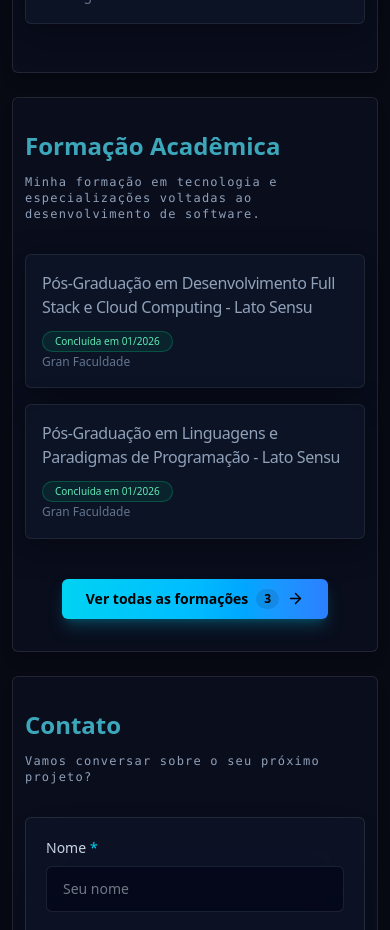
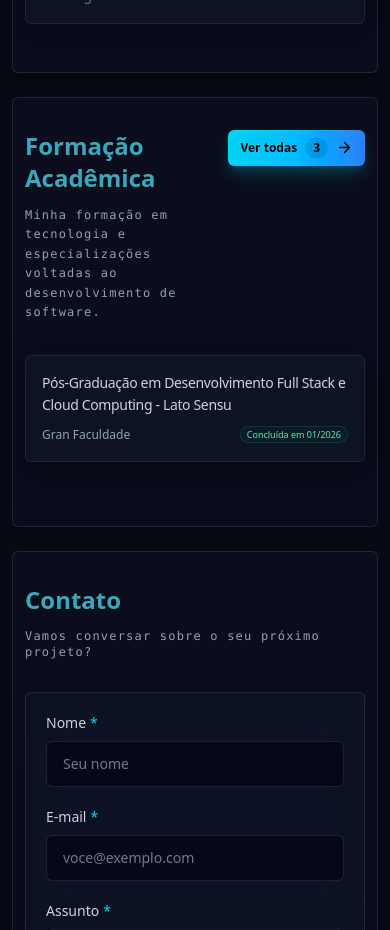
Before and after one commit to robsonejsoares/portfolio, a Next.js app: page /portfolio/robson-soares in a window 390 px wide. Shown: the part 4500-5430 px from the top of the page. Built offline with nearby package versions, Linux system fonts and the light colour scheme.

Commit message:
fix: padroniza section da formação acadêmica

```diff
--- a/src/components/sections/section-formacao-academica/SectionFormacaoAcademica.tsx
+++ b/src/components/sections/section-formacao-academica/SectionFormacaoAcademica.tsx
@@ -11,17 +11,27 @@ import { LoadingDialog } from "@/components/common/LoadingDialog";
 import { CardFormacao } from "./components/CardFormacao";
 import { DialogFormacoAcademica } from "./dialogs/DialogFormacoAcademica";
 
-const LIMITE_FORMACOES = 2;
+const LIMITE_FORMACOES_MOBILE = 1;
+const LIMITE_FORMACOES_DESKTOP = 2;
 
 export function SectionFormacaoAcademica() {
     const [dialogAberto, setDialogAberto] = useState(false);
     const [carregando, setCarregando] = useState(false);
 
     const formacoes = ordenarFormacoes(dadosCurriculo.education);
-    const formacoesVisiveis = formacoes.slice(0, LIMITE_FORMACOES);
+
+    const formacoesMobile = formacoes.slice(
+        0,
+        LIMITE_FORMACOES_MOBILE,
+    );
+
+    const formacoesDesktop = formacoes.slice(
+        0,
+        LIMITE_FORMACOES_DESKTOP,
+    );
 
     const existemMaisFormacoes =
-        formacoes.length > LIMITE_FORMACOES;
+        formacoes.length > LIMITE_FORMACOES_MOBILE;
 
     function handleAbrirDialog() {
         if (carregando || dialogAberto) return;
@@ -29,28 +39,39 @@ export function SectionFormacaoAcademica() {
         setCarregando(true);
     }
 
+    function handleFecharDialog() {
+        setDialogAberto(false);
+    }
+
     function handleCarregamentoFinalizado() {
         setCarregando(false);
         setDialogAberto(true);
     }
 
-    function handleFecharDialog() {
-        setDialogAberto(false);
-    }
+    return (
+        <>
+            {/* Loading compartilhado */}
+            <LoadingDialog
+                isLoading={carregando}
+                onFinished={handleCarregamentoFinalizado}
+                text="Acessando formações acadêmicas..."
+            />
 
-    return (
             <section
                 id="education"
                 aria-labelledby="education-title"
                 className="relative z-10 w-full min-w-0 py-6 sm:py-8"
             >
-            <header className="mb-8 w-full text-left">
-                <motion.div
+                <div className="w-full min-w-0 space-y-8 sm:space-y-10">
+                    {/* Cabeçalho com botão no padrão do projeto */}
+                    <motion.header
                         initial={{ opacity: 0, y: 20 }}
                         whileInView={{ opacity: 1, y: 0 }}
                         viewport={{ once: true }}
                         transition={{ duration: 0.5 }}
+                        className="flex w-full min-w-0 items-start justify-between gap-3 text-left"
                     >
+                        <div className="min-w-0 flex-1">
                             <h2
                                 id="education-title"
                                 className="mb-3 font-display text-2xl font-bold text-cyan-300/70"
@@ -58,75 +79,81 @@ export function SectionFormacaoAcademica() {
                                 Formação Acadêmica
                             </h2>
 
-                    <p className="text-left font-mono text-xs tracking-widest text-slate-400">
+                            <p className="break-words text-left font-mono text-xs leading-relaxed tracking-widest text-slate-400">
                                 Minha formação em tecnologia e especializações
                                 voltadas ao desenvolvimento de software.
                             </p>
-                </motion.div>
-            </header>
-
-            <div className="flex w-full min-w-0 flex-col gap-4">
-                {formacoesVisiveis.map((formacao, indice) => (
-                    <CardFormacao
-                        key={`${formacao.institution}-${formacao.degree}`}
-                        formacao={formacao}
-                        indice={indice}
-                        ultima={indice === formacoesVisiveis.length - 1}
-                    />
-                ))}
                         </div>
 
                         {existemMaisFormacoes && (
-                <motion.div
-                    initial={{ opacity: 0, y: 8 }}
-                    whileInView={{ opacity: 1, y: 0 }}
-                    viewport={{ once: true }}
-                    transition={{ duration: 0.4, delay: 0.1 }}
-                    className="mt-10 flex justify-center"
-                >
                             <button
                                 type="button"
                                 onClick={handleAbrirDialog}
-                        disabled={carregando}
+                                disabled={carregando || dialogAberto}
                                 aria-haspopup="dialog"
                                 aria-expanded={dialogAberto}
-                        className="group relative flex cursor-pointer items-center gap-2 overflow-hidden rounded-md bg-gradient-to-r from-cyan-400 via-sky-400 to-blue-500 px-6 py-2.5 text-sm font-semibold text-black shadow-lg shadow-cyan-500/25 transition-all duration-300 hover:scale-105 hover:brightness-110 hover:shadow-[0_0_35px_rgba(6,182,212,0.9)] active:scale-95 disabled:cursor-wait disabled:opacity-70"
+                                className="group relative inline-flex max-w-[48%] shrink-0 cursor-pointer items-center justify-center gap-2 overflow-hidden rounded-md bg-gradient-to-r from-cyan-400 via-sky-400 to-blue-500 px-3 py-2 text-xs font-semibold text-black shadow-lg shadow-cyan-500/25 transition-all duration-300 hover:brightness-110 hover:shadow-[0_0_35px_rgba(6,182,212,0.5)] active:scale-95 disabled:cursor-wait disabled:opacity-70 sm:max-w-none sm:gap-3 sm:px-6 sm:py-2.5 sm:text-sm"
                             >
+                                {/* Efeito de brilho */}
                                 <span
                                     aria-hidden="true"
                                     className="pointer-events-none absolute inset-0 h-full w-full -translate-x-full bg-gradient-to-r from-transparent via-white/50 to-transparent transition-transform duration-700 ease-in-out group-hover:translate-x-full"
                                 />
 
-                        <span className="relative z-10 flex items-center gap-2">
-                            <span>Ver todas as formações</span>
+                                <span className="relative z-10 inline-flex min-w-0 items-center justify-center gap-2 sm:gap-3">
+                                    <span className="sm:hidden">
+                                        Ver todas
+                                    </span>
 
-                            <span className="rounded-full bg-black/10 px-2 py-0.5 text-xs font-bold">
+                                    <span className="hidden sm:inline">
+                                        Ver todas as formações
+                                    </span>
+
+                                    <span className="shrink-0 rounded-full bg-black/10 px-2 py-0.5 text-xs font-bold">
                                         {formacoes.length}
                                     </span>
 
                                     <ArrowRight
                                         size={17}
                                         aria-hidden="true"
-                                className="transition-transform duration-300 group-hover:translate-x-1"
+                                        className="shrink-0 transition-transform duration-300 group-hover:translate-x-1"
                                     />
                                 </span>
                             </button>
-                </motion.div>
                         )}
+                    </motion.header>
 
-            {/* Loading compartilhado: cobre a tela inteira */}
-            <LoadingDialog
-                isLoading={carregando}
-                onFinished={handleCarregamentoFinalizado}
-                text="ACESSANDO FORMAÇÕES..."
+                    {/* Mobile: exibe somente uma formação */}
+                    <div className="flex w-full min-w-0 flex-col gap-4 sm:hidden">
+                        {formacoesMobile.map((formacao, indice) => (
+                            <CardFormacao
+                                key={`${formacao.institution}-${formacao.degree}`}
+                                formacao={formacao}
+                                indice={indice}
                             />
+                        ))}
+                    </div>
 
+                    {/* Desktop: exibe até duas formações */}
+                    <div className="hidden w-full min-w-0 flex-col gap-4 sm:flex">
+                        {formacoesDesktop.map((formacao, indice) => (
+                            <CardFormacao
+                                key={`${formacao.institution}-${formacao.degree}`}
+                                formacao={formacao}
+                                indice={indice}
+                            />
+                        ))}
+                    </div>
+                </div>
+            </section>
+
+            {/* Diálogo com todas as formações */}
             {dialogAberto && (
                 <DialogFormacoAcademica
                     formacoes={formacoes}
                     onClose={handleFecharDialog}
                 />
             )}
-        </section>
+        </>
     );
 }
--- a/src/components/sections/section-formacao-academica/components/CardFormacao.tsx
+++ b/src/components/sections/section-formacao-academica/components/CardFormacao.tsx
@@ -13,7 +13,6 @@ interface Formacao {
 interface CardFormacaoProps {
     formacao: Formacao;
     indice: number;
-    ultima?: boolean;
 }
 
 export function CardFormacao({
@@ -21,6 +20,14 @@ export function CardFormacao({
     indice,
 }: CardFormacaoProps) {
     const concluida = formacao.status.toLowerCase().includes("conclu");
+
+    const statusCompleto = formacao.date
+        ? `${formacao.status} em ${formacao.date}`
+        : formacao.status;
+
+    const coresStatus = concluida
+        ? "border-emerald-500/20 bg-emerald-500/[0.04] text-emerald-300"
+        : "border-cyan-400/15 bg-cyan-400/[0.03] text-cyan-300";
 
     return (
         <motion.article
@@ -32,29 +39,34 @@ export function CardFormacao({
                 delay: indice * 0.1,
                 ease: "easeOut",
             }}
-            whileHover={{ y: -8 }}
-            className="glass-card group relative min-w-0 w-full overflow-hidden rounded-md border border-white/10 p-4 transition-all duration-300 hover:border-cyan-400/30 hover:bg-white/[0.03] sm:p-5"
+            whileHover={{ y: 0 }}
+            className="glass-card group relative w-full min-w-0 rounded-md border border-white/10 p-4 transition-colors duration-300 hover:border-cyan-400/30 hover:bg-white/[0.03] sm:p-5 sm:transition-all sm:hover:-translate-y-1"
         >
             <div className="flex min-w-0 flex-col gap-3 sm:flex-row sm:items-start sm:justify-between">
-                <h3 className="text-base font-medium tracking-tight text-slate-400">
+                <h3 className="min-w-0 break-words text-sm font-medium leading-relaxed tracking-tight text-slate-300 sm:text-base">
                     {formacao.degree}
                 </h3>
 
+                {/* Status para desktop */}
                 <span
-                    className={`inline-flex w-fit shrink-0 items-center rounded-full border px-3 py-0.5 text-[10px] font-normal ${
-                        concluida
-                            ? "border-emerald-500/30 bg-emerald-500/10 text-emerald-300"
-                            : "border-cyan-400/20 bg-cyan-400/[0.06] text-cyan-300"
-                    }`}
+                    className={`hidden max-w-full min-w-0 flex-wrap items-center self-start break-words rounded-full border px-2 py-0.5 text-[9px] font-normal leading-tight sm:inline-flex sm:px-2.5 sm:py-1 sm:text-[10px] sm:leading-relaxed ${coresStatus}`}
                 >
-                    {formacao.status}
-                    {formacao.date ? ` em ${formacao.date}` : ""}
+                    {statusCompleto}
                 </span>
             </div>
 
-            <p className="mt-0 text-xs leading-relaxed text-slate-500">
-                {formacao.institution}
-            </p>
+            <div className="mt-2 flex w-full min-w-0 items-center justify-between gap-2">
+                <p className="min-w-0 flex-1 break-words text-xs leading-relaxed text-slate-400">
+                    {formacao.institution}
+                </p>
+
+                {/* Status para mobile: mais compacto */}
+                <span
+                    className={`inline-flex max-w-[60%] min-w-0 shrink-0 flex-wrap items-center justify-center break-words rounded-full border px-1.5 py-0.5 text-center text-[9px] font-normal leading-tight sm:hidden ${coresStatus}`}
+                >
+                    {statusCompleto}
+                </span>
+            </div>
         </motion.article>
     );
 }
--- a/src/components/sections/section-formacao-academica/dialogs/DialogFormacoAcademica.tsx
+++ b/src/components/sections/section-formacao-academica/dialogs/DialogFormacoAcademica.tsx
@@ -1,9 +1,14 @@
 
 "use client";
 
-import { useEffect } from "react";
+import {
+    useCallback,
+    useEffect,
+    useRef,
+    useState,
+} from "react";
 import { createPortal } from "react-dom";
-import { AnimatePresence, motion } from "framer-motion";
+import { AnimatePresence, motion, useReducedMotion } from "framer-motion";
 import { GraduationCap } from "lucide-react";
 
 import { ButtonFechar } from "@/components/ui/ButtonFechar";
@@ -21,18 +26,110 @@ interface DialogFormacoAcademicaProps {
     onClose: () => void;
 }
 
+const SELETORES_FOCAVEIS = [
+    'a[href]',
+    'button:not(:disabled)',
+    'input:not(:disabled)',
+    'select:not(:disabled)',
+    'textarea:not(:disabled)',
+    '[tabindex]:not([tabindex="-1"])',
+].join(",");
+
 export function DialogFormacoAcademica({
     formacoes,
     onClose,
 }: DialogFormacoAcademicaProps) {
+    const dialogRef = useRef<HTMLDivElement>(null);
+    const elementoAnteriorRef = useRef<HTMLElement | null>(null);
+    const fecharRef = useRef(onClose);
+    const reduzirMovimento = useReducedMotion();
+    const [visivel, setVisivel] = useState(true);
+
+    const fecharDialog = useCallback(() => {
+        setVisivel(false);
+    }, []);
+
     useEffect(() => {
+        fecharRef.current = onClose;
+    }, [onClose]);
+
+    useEffect(() => {
+        const elementoAnterior =
+            document.activeElement instanceof HTMLElement
+                ? document.activeElement
+                : null;
+
+        elementoAnteriorRef.current = elementoAnterior;
+
         const overflowAnterior = document.body.style.overflow;
+        const paddingDireitoAnterior = document.body.style.paddingRight;
+
+        const larguraScroll =
+            window.innerWidth - document.documentElement.clientWidth;
+
+        if (larguraScroll > 0) {
+            const paddingAtual =
+                Number.parseFloat(
+                    window.getComputedStyle(document.body).paddingRight,
+                ) || 0;
+
+            document.body.style.paddingRight =
+                `${paddingAtual + larguraScroll}px`;
+        }
 
         document.body.style.overflow = "hidden";
+        dialogRef.current?.focus();
 
         const handleKeyDown = (event: KeyboardEvent) => {
             if (event.key === "Escape") {
-                onClose();
+                event.preventDefault();
+                fecharDialog();
+                return;
+            }
+
+            if (event.key !== "Tab") return;
+
+            const dialog = dialogRef.current;
+
+            if (!dialog) return;
+
+            const elementosFocaveis = Array.from(
+                dialog.querySelectorAll<HTMLElement>(
+                    SELETORES_FOCAVEIS,
+                ),
+            ).filter(
+                (elemento) =>
+                    elemento.getClientRects().length > 0 &&
+                    window.getComputedStyle(elemento).visibility !== "hidden",
+            );
+
+            const primeiro = elementosFocaveis[0];
+            const ultimo =
+                elementosFocaveis[elementosFocaveis.length - 1];
+
+            if (!primeiro || !ultimo) {
+                event.preventDefault();
+                dialog.focus();
+                return;
+            }
+
+            if (
+                event.shiftKey &&
+                (document.activeElement === primeiro ||
+                    !dialog.contains(document.activeElement))
+            ) {
+                event.preventDefault();
+                ultimo.focus();
+                return;
+            }
+
+            if (
+                !event.shiftKey &&
+                (document.activeElement === ultimo ||
+                    !dialog.contains(document.activeElement))
+            ) {
+                event.preventDefault();
+                primeiro.focus();
             }
         };
 
@@ -40,68 +137,96 @@ export function DialogFormacoAcademica({
 
         return () => {
             document.body.style.overflow = overflowAnterior;
+            document.body.style.paddingRight = paddingDireitoAnterior;
+
             window.removeEventListener("keydown", handleKeyDown);
         };
-    }, [onClose]);
+    }, [fecharDialog]);
+
+    const transicao = reduzirMovimento
+        ? { duration: 0 }
+        : { duration: 0.2, ease: "easeOut" as const };
 
     if (typeof document === "undefined") return null;
 
     return createPortal(
-        <AnimatePresence>
-            <div className="fixed inset-0 z-[9999] flex items-center justify-center overflow-y-auto p-3 sm:p-6">
-                {/* Fundo da tela */}
-                <motion.button
-                    type="button"
-                    aria-label="Fechar formação acadêmica"
+        <AnimatePresence
+            onExitComplete={() => {
+                const elementoAnterior = elementoAnteriorRef.current;
+
+                if (elementoAnterior?.isConnected) {
+                    elementoAnterior.focus();
+                }
+
+                elementoAnteriorRef.current = null;
+                fecharRef.current();
+            }}
+        >
+            {visivel && (
+                <motion.div
+                    key="dialog-formacao-overlay"
+                    className="fixed inset-0 z-[9999] flex items-start justify-center overflow-x-hidden overflow-y-auto overscroll-contain p-3 sm:items-center sm:p-6"
                     initial={{ opacity: 0 }}
                     animate={{ opacity: 1 }}
                     exit={{ opacity: 0 }}
-                    onClick={onClose}
+                    transition={transicao}
+                >
+                    {/* Fundo escurecido */}
+                    <button
+                        type="button"
+                        aria-label="Fechar formação acadêmica"
+                        onClick={fecharDialog}
                         className="absolute inset-0 h-full w-full cursor-default bg-black/70 backdrop-blur-sm"
                     />
 
-                {/* Janela com altura dinâmica */}
+                    {/* Janela do diálogo */}
                     <motion.div
+                        ref={dialogRef}
                         role="dialog"
                         aria-modal="true"
                         aria-labelledby="dialog-formacao-title"
-                    initial={{
-                        opacity: 0,
-                        scale: 0.96,
-                        y: 16,
-                    }}
-                    animate={{
-                        opacity: 1,
-                        scale: 1,
-                        y: 0,
-                    }}
-                    exit={{
-                        opacity: 0,
-                        scale: 0.96,
-                        y: 16,
-                    }}
-                    transition={{ duration: 0.2 }}
-                    className="relative z-10 my-auto flex max-h-[85dvh] w-full max-w-4xl shrink-0 flex-col overflow-hidden rounded-md border border-white/5 bg-slate-900 shadow-2xl shadow-black/30"
+                        aria-describedby="dialog-formacao-description"
+                        tabIndex={-1}
+                        initial={
+                            reduzirMovimento
+                                ? { opacity: 0 }
+                                : { opacity: 0, scale: 0.98, y: 12 }
+                        }
+                        animate={
+                            reduzirMovimento
+                                ? { opacity: 1 }
+                                : { opacity: 1, scale: 1, y: 0 }
+                        }
+                        exit={
+                            reduzirMovimento
+                                ? { opacity: 0 }
+                                : { opacity: 0, scale: 0.98, y: 12 }
+                        }
+                        transition={transicao}
+                        className="relative z-10 my-auto flex max-h-[calc(100dvh-1.5rem)] min-h-0 w-full min-w-0 max-w-4xl shrink-0 flex-col overflow-hidden rounded-md border border-white/10 bg-slate-900 shadow-2xl shadow-black/30 outline-none sm:max-h-[85dvh]"
                     >
                         {/* Cabeçalho fixo */}
-                    <header className="flex shrink-0 items-center justify-between gap-4 border-b border-white/5 bg-slate-800/50 p-4 sm:p-5">
-                        <div className="flex min-w-0 items-center gap-3">
-                            <div className="flex h-10 w-10 shrink-0 items-center justify-center rounded-md border border-sky-400/15 bg-sky-400/5 text-sky-300">
+                        <header className="flex shrink-0 items-center justify-between gap-2 border-b border-white/5 bg-slate-800/50 p-3 sm:gap-4 sm:p-5">
+                            <div className="flex min-w-0 flex-1 items-center gap-2 sm:gap-3">
+                                <div className="flex h-9 w-9 shrink-0 items-center justify-center rounded-md border border-sky-400/15 bg-sky-400/5 text-sky-300 sm:h-10 sm:w-10">
                                     <GraduationCap
                                         size={20}
                                         aria-hidden="true"
                                     />
                                 </div>
 
-                            <div className="min-w-0">
+                                <div className="min-w-0 flex-1">
                                     <h2
                                         id="dialog-formacao-title"
-                                    className="text-base font-semibold leading-6 text-slate-300 sm:text-lg"
+                                        className="break-words text-sm font-semibold leading-snug text-slate-200 sm:text-lg sm:leading-6"
                                     >
                                         Formação Acadêmica
                                     </h2>
 
-                                <p className="mt-0.5 font-mono text-[13px] text-slate-400">
+                                    <p
+                                        id="dialog-formacao-description"
+                                        className="mt-1 break-words font-mono text-[11px] leading-relaxed text-slate-400 sm:text-[13px]"
+                                    >
                                         {formacoes.length}{" "}
                                         {formacoes.length === 1
                                             ? "formação registrada"
@@ -111,13 +236,13 @@ export function DialogFormacoAcademica({
                             </div>
 
                             <ButtonFechar
-                            onClick={onClose}
+                                onClick={fecharDialog}
                                 className="shrink-0"
                             />
                         </header>
 
-                    {/* Conteúdo: cresce até o limite e depois rola */}
-                    <div className="min-h-0 space-y-4 overflow-y-auto overscroll-contain p-4 sm:p-6">
+                        {/* Conteúdo com rolagem independente */}
+                        <div className="min-h-0 min-w-0 flex-1 space-y-4 overflow-x-hidden overflow-y-auto overscroll-contain p-3 sm:p-6">
                             {formacoes.length > 0 ? (
                                 formacoes.map((formacao, indice) => (
                                     <CardFormacao
@@ -127,13 +252,14 @@ export function DialogFormacoAcademica({
                                     />
                                 ))
                             ) : (
-                            <p className="py-8 text-center font-mono text-sm text-slate-400">
+                                <p className="break-words py-8 text-center font-mono text-sm leading-relaxed text-slate-400">
                                     Nenhuma formação acadêmica cadastrada.
                                 </p>
                             )}
                         </div>
                     </motion.div>
-            </div>
+                </motion.div>
+            )}
         </AnimatePresence>,
         document.body,
     );
```
Lines whose indentation alone changed are shown as unchanged.
